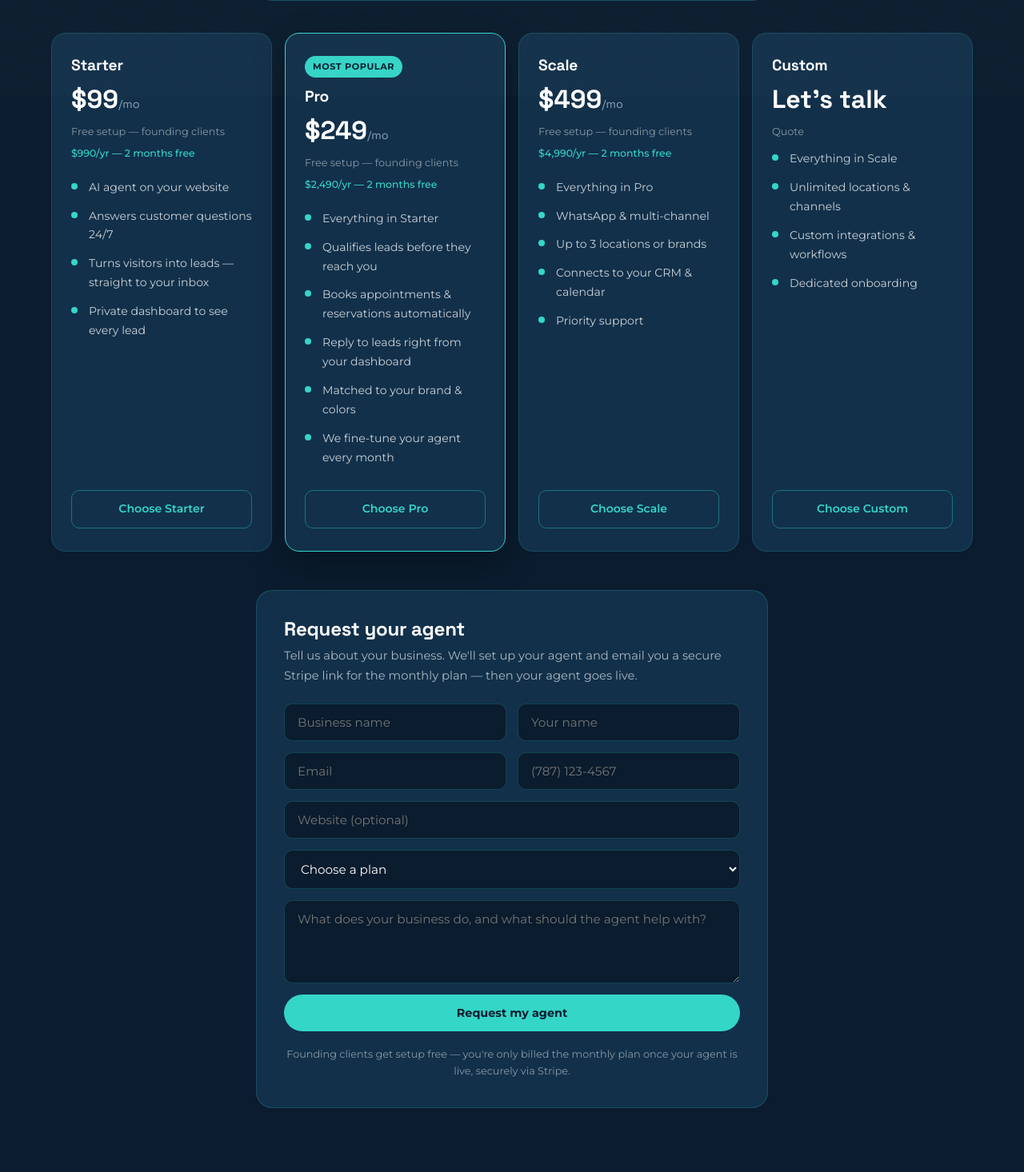
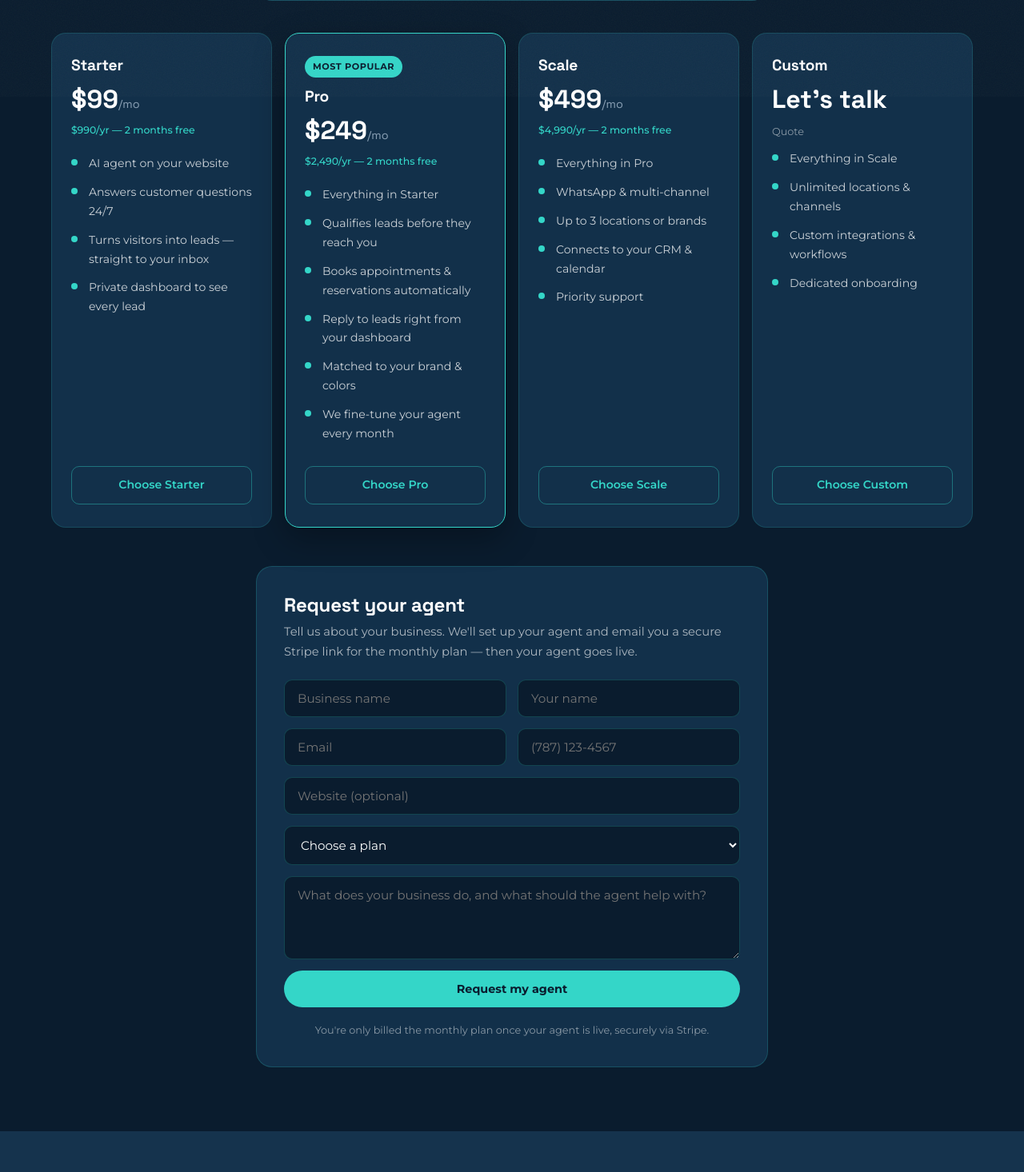
Before and after one commit to leomarrg/dominiopr-landing-page, a Django app: page /get-started/ in a window 1280 px wide. Shown: the part 679-2145 px from the top of the page at 80% size. After the commit the page ends 2094 px from the top, so only its background shows below. Run offline with Django 5.2, Linux system fonts and the light colour scheme; some libraries are stand-ins or nearby versions.

Commit message:
fix(pricing): remove founding-clients free setup copy
Co-Authored-By: Claude Fable 5 <noreply@anthropic.com>

```diff
--- a/landing/templates/landing/get_started.html
+++ b/landing/templates/landing/get_started.html
@@ -93,7 +93,7 @@
                 {% if p.featured %}<span class="plan__tag">Most popular</span>{% endif %}
                 <h3>{{ p.name }}</h3>
                 <div class="price">{{ p.price }}{% if p.price != "Let's talk" %}<span>/mo</span>{% endif %}</div>
-                <div class="setup">{{ p.setup }}</div>
+                {% if p.setup %}<div class="setup">{{ p.setup }}</div>{% endif %}
                 {% if p.annual %}<div class="annual">{{ p.annual }}</div>{% endif %}
                 <ul>{% for f in p.features %}<li>{{ f }}</li>{% endfor %}</ul>
                 <button type="button" class="plan__pick" data-plan="{{ p.id }}">Choose {{ p.name }}</button>
@@ -126,7 +126,7 @@
                 </select>
                 <textarea name="message" rows="4" placeholder="What does your business do, and what should the agent help with?">{{ form.message|default:'' }}</textarea>
                 <button type="submit" class="btn-primary">Request my agent</button>
-                <p class="gs-note">Founding clients get setup free — you're only billed the monthly plan once your agent is live, securely via Stripe.</p>
+                <p class="gs-note">You're only billed the monthly plan once your agent is live, securely via Stripe.</p>
             </form>
         </div>
     </div>
--- a/landing/views.py
+++ b/landing/views.py
@@ -607,19 +607,19 @@ def demo_api(request):
 # ============================================================
 
 PLANS = [
-    {'id': 'starter', 'name': 'Starter', 'price': '$99', 'setup': 'Free setup — founding clients',
+    {'id': 'starter', 'name': 'Starter', 'price': '$99',
      'annual': '$990/yr — 2 months free',
      'features': ['AI agent on your website', 'Answers customer questions 24/7',
                   'Turns visitors into leads — straight to your inbox',
                   'Private dashboard to see every lead']},
-    {'id': 'pro', 'name': 'Pro', 'price': '$249', 'setup': 'Free setup — founding clients', 'featured': True,
+    {'id': 'pro', 'name': 'Pro', 'price': '$249', 'featured': True,
      'annual': '$2,490/yr — 2 months free',
      'features': ['Everything in Starter', 'Qualifies leads before they reach you',
                   'Books appointments & reservations automatically',
                   'Reply to leads right from your dashboard',
                   'Matched to your brand & colors',
                   'We fine-tune your agent every month']},
-    {'id': 'scale', 'name': 'Scale', 'price': '$499', 'setup': 'Free setup — founding clients',
+    {'id': 'scale', 'name': 'Scale', 'price': '$499',
      'annual': '$4,990/yr — 2 months free',
      'features': ['Everything in Pro', 'WhatsApp & multi-channel',
                   'Up to 3 locations or brands', 'Connects to your CRM & calendar',
```
